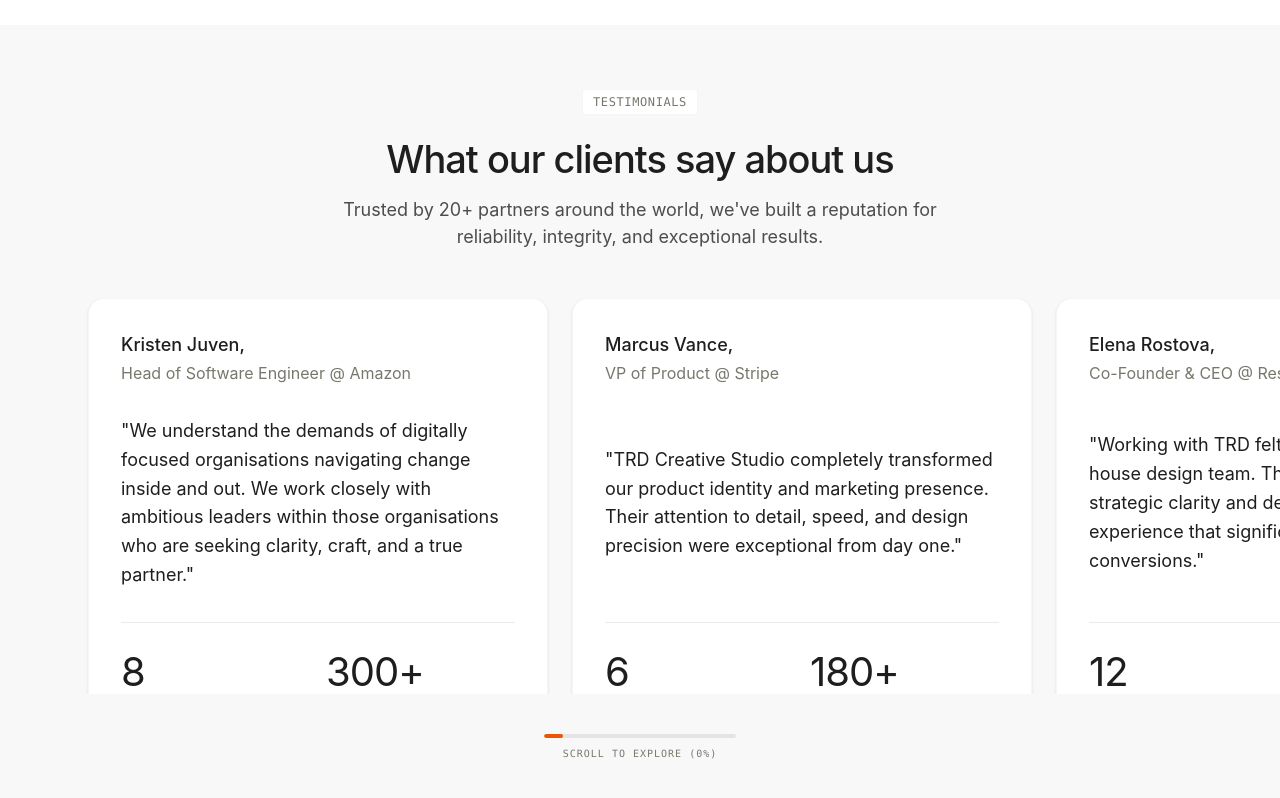
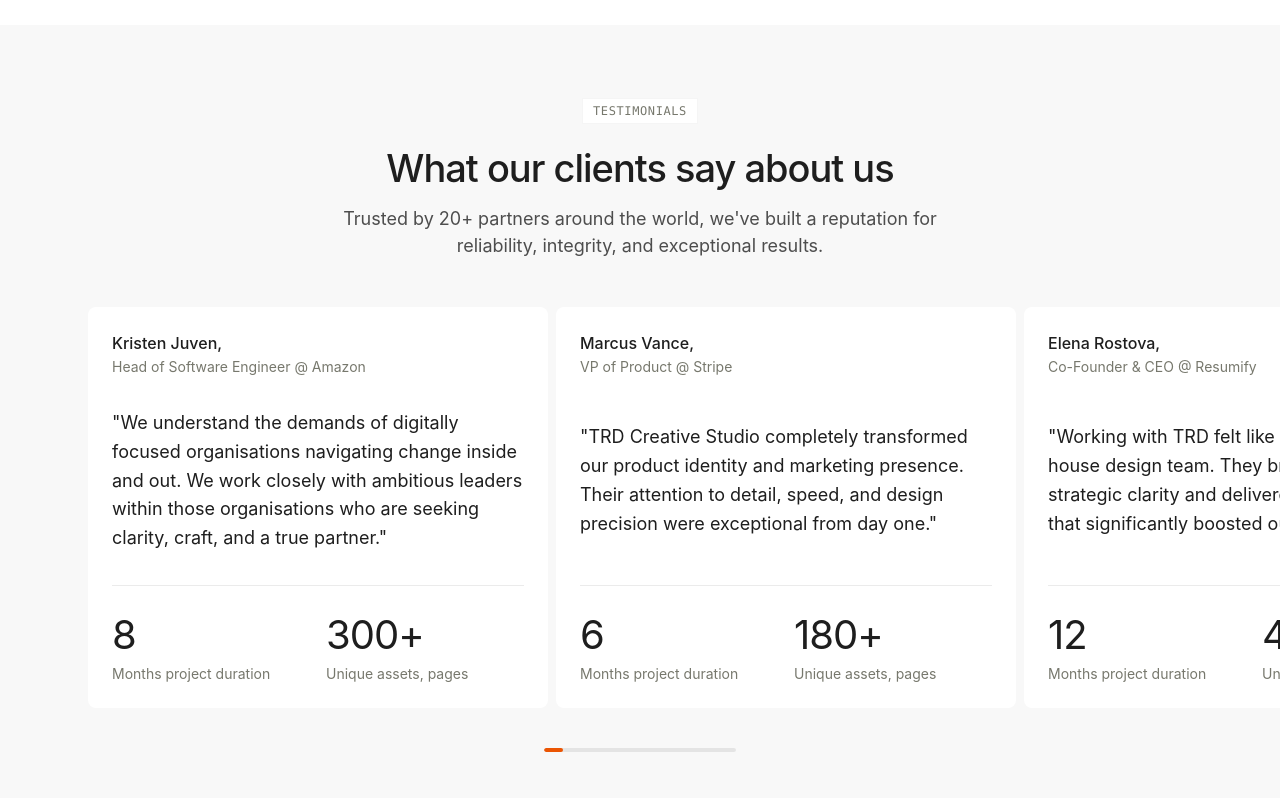
Before and after one commit to trd-creative-studio/company-profile-version2, a React (Vite) app: page / in a window 1280 px wide. Shown: the part 5754-6552 px from the top of the page. Built offline with nearby package versions, Linux system fonts and the light colour scheme; a web font is replaced by a local one.

Commit message:
refactor: update ClientsSection styling, adjust horizontal scrolling layout, and comment out scroll progress indicator

```diff
--- a/src/app/components/sections/ClientsSection.tsx
+++ b/src/app/components/sections/ClientsSection.tsx
@@ -142,22 +142,22 @@ export function ClientsSection() {
         </div>
 
         {/* Horizontal Testimonials Track Window */}
-        <div ref={containerRef} className="w-full overflow-hidden px-6 md:px-12">
+        <div ref={containerRef} className="w-full overflow-hidden">
           <div
             ref={trackRef}
-            className="flex gap-4 md:gap-6 will-change-transform transition-transform ease-out duration-75 max-w-max mx-auto md:mx-0 pl-0 md:pl-[calc(max(0px,(100vw-1200px)/2))]"
+            className="flex gap-4 md:gap-2 will-change-transform transition-transform ease-out duration-75 max-w-max pl-6 md:pl-[calc(max(3rem,(100vw-1200px)/2+3rem))]"
           >
             {TESTIMONIALS_DATA.map((item) => (
               <div
                 key={item.id}
-                className="bg-white border border-black/[0.04] rounded-2xl p-6 md:p-8 w-[320px] sm:w-[420px] md:w-[460px] shrink-0 flex flex-col justify-between gap-6 md:gap-8 shadow-sm"
+                className="bg-white rounded-lg p-6 md:p-6 w-[320px] sm:w-[420px] md:w-[460px] shrink-0 flex flex-col justify-between gap-6 md:gap-8"
               >
                 {/* Author Info at Top */}
                 <div className="flex flex-col">
-                  <span className="font-sans font-medium text-[#1e1e1e] text-base md:text-lg">
+                  <span className="font-sans font-medium text-[#1e1e1e] text-md md:text-md">
                     {item.name}
                   </span>
-                  <span className="font-sans text-[#77786d] text-sm md:text-base mt-0.5">
+                  <span className="font-sans text-[#77786d] text-sm md:text-md mt-0.5">
                     {item.role}
                   </span>
                 </div>
@@ -188,6 +188,11 @@ export function ClientsSection() {
                 </div>
               </div>
             ))}
+            {/* Right End Spacer to guarantee right padding at scroll end */}
+            <div
+              className="w-6 md:w-[calc(max(3rem,(100vw-1200px)/2+3rem)-0.5rem)] shrink-0"
+              aria-hidden="true"
+            />
           </div>
         </div>
 
@@ -199,9 +204,9 @@ export function ClientsSection() {
               style={{ width: `${Math.max(10, scrollProgress * 100)}%` }}
             />
           </div>
-          <span className="font-mono text-[10px] uppercase text-[#77786d] tracking-widest font-medium">
+          {/* <span className="font-mono text-[10px] uppercase text-[#77786d] tracking-widest font-medium">
             SCROLL TO EXPLORE ({Math.round(scrollProgress * 100)}%)
-          </span>
+          </span> */}
         </div>
       </div>
     </div>
```
